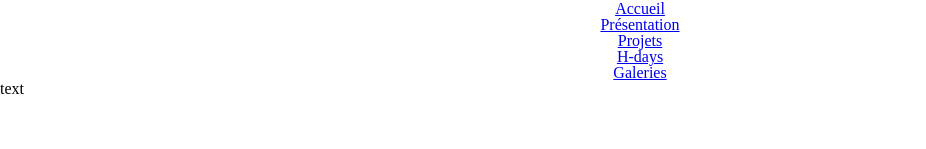
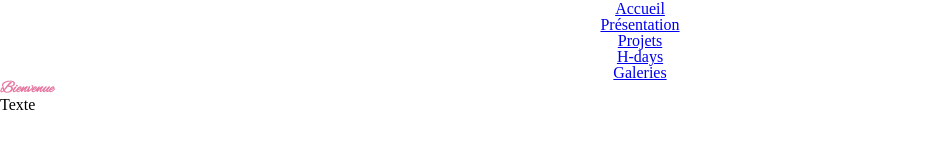
Before and after one commit to melanie-konig/site-h-day, a Jekyll site: the page built from index.html, in a window 1280 px wide. Shown: the part 177-326 px from the top of the page, without its empty margins (0-926 px from the left). Built offline with Jekyll 4.4.1, drawn with Linux system fonts in a browser that asks for light colours.

Commit message:
css link

```diff
--- a/_layouts/default.html
+++ b/_layouts/default.html
@@ -5,7 +5,7 @@
     <title>H-Day {{ page.title }}</title>
     <meta name="author" content="iTK" />
     <meta content="initial-scale=1.0" name="viewport">
-    <link rel="stylesheet" type="text/css" href="/stylesheets/stylesheet.css">
+    <link rel="stylesheet" type="text/css" href="stylesheets/stylesheet.css">
   </head>
   <body>
     <header class="text-center">
--- a/index.html
+++ b/index.html
@@ -3,5 +3,6 @@ layout: default
 title:
 ---
 <section>
-  text
+  <h1 class="specialfont">Bienvenue</h1>
+  <p>Texte</p>
 </section>
--- a/stylesheets/stylesheet.css
+++ b/stylesheets/stylesheet.css
@@ -7,7 +7,7 @@ html,body,div,span,applet,object,iframe,h1,h2,h3,h4,h5,h6,p,blockquote,pre,a,abb
 
 /*------------------------------------*\
     COLORS
-  #00bf99
+  Rose #e679a2
 \*------------------------------------*/
 
 
@@ -30,3 +30,8 @@ html,body,div,span,applet,object,iframe,h1,h2,h3,h4,h5,h6,p,blockquote,pre,a,abb
 .specialfont{font-family: 'alex_brushregular',sans-serif;}
 
 .text-center{text-align:center;}
+
+
+h1{
+  color:#e679a2;
+}
```
